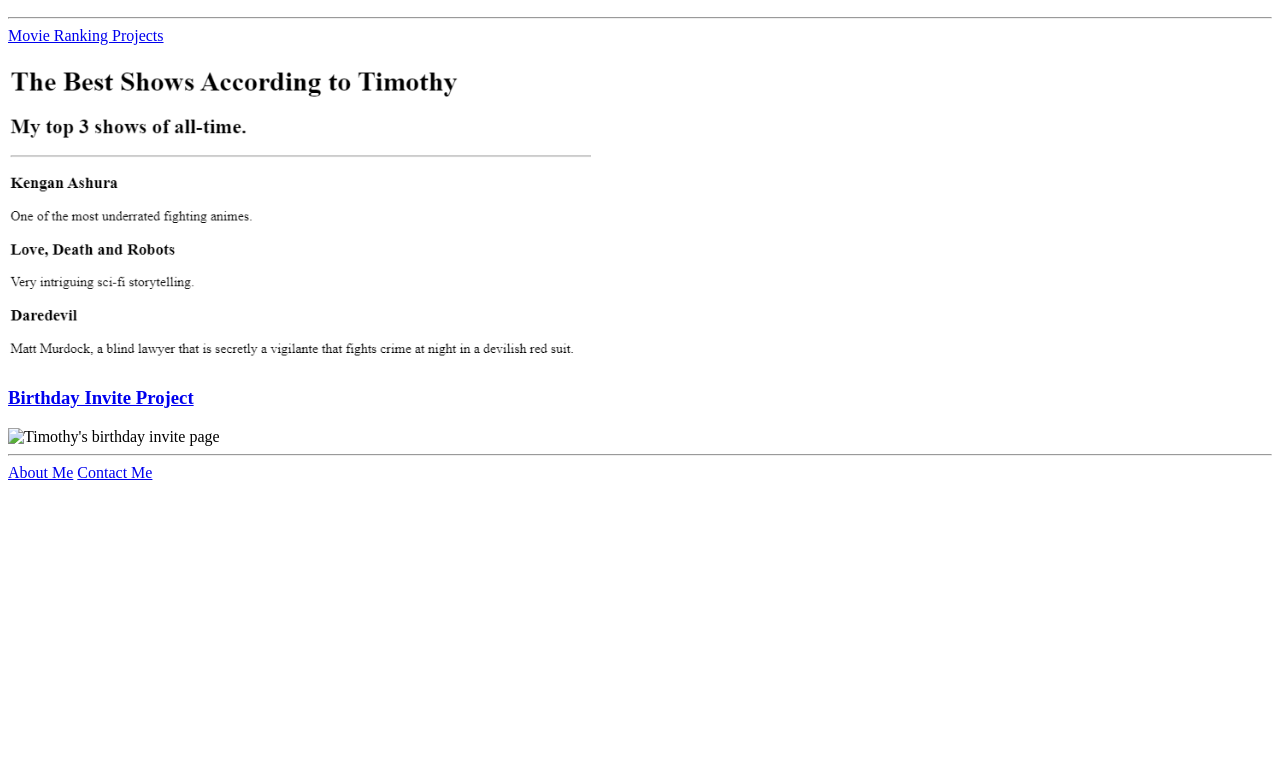
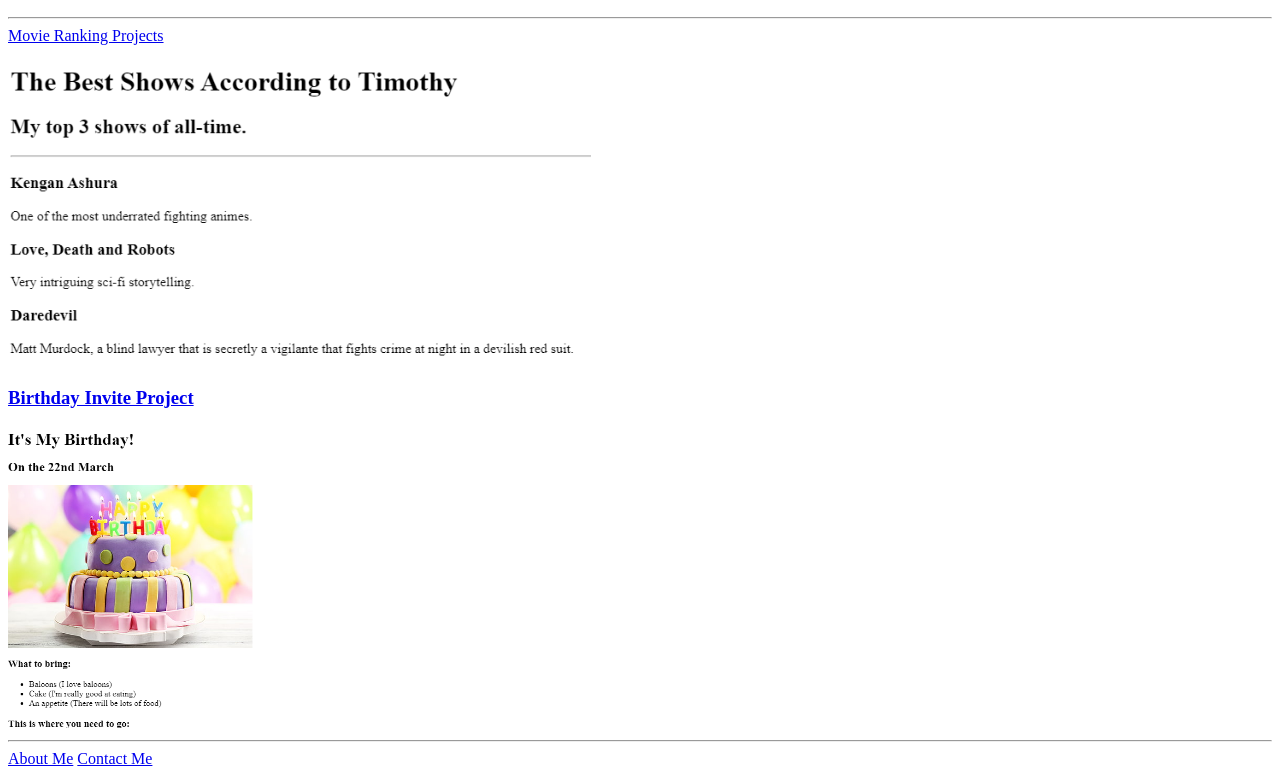
Before and after one commit to timothyzjtan/timo_portfolio-1, a plain HTML site: page index.html in a window 1280 px wide. Shown: the part 110-886 px from the top of the page. Before the commit the page ends 800 px from the top, so only its background shows below. Drawn offline with Linux system fonts and the light colour scheme.

Commit message:
index.html

```diff
--- a/index.html
+++ b/index.html
@@ -29,7 +29,7 @@
         <h3><img src="./assets/images/timothy_movie_ranking.png" height="300" alt="Timothy's top shows of all-time"></h3>
 
         <h3><a href="./public/birthday-invite.html">Birthday Invite Project</a></h3>
-        <img src="./assets/images/birthday-invite.png" height="300" alt="Timothy's birthday invite page">
+        <img src="./assets/images/birthday-invite2.png" height="300" alt="Timothy's birthday invite page">
         <hr />
         <a href="./public/about.html">About Me</a>
         <a href="./public/contact.html">Contact Me</a>
```
